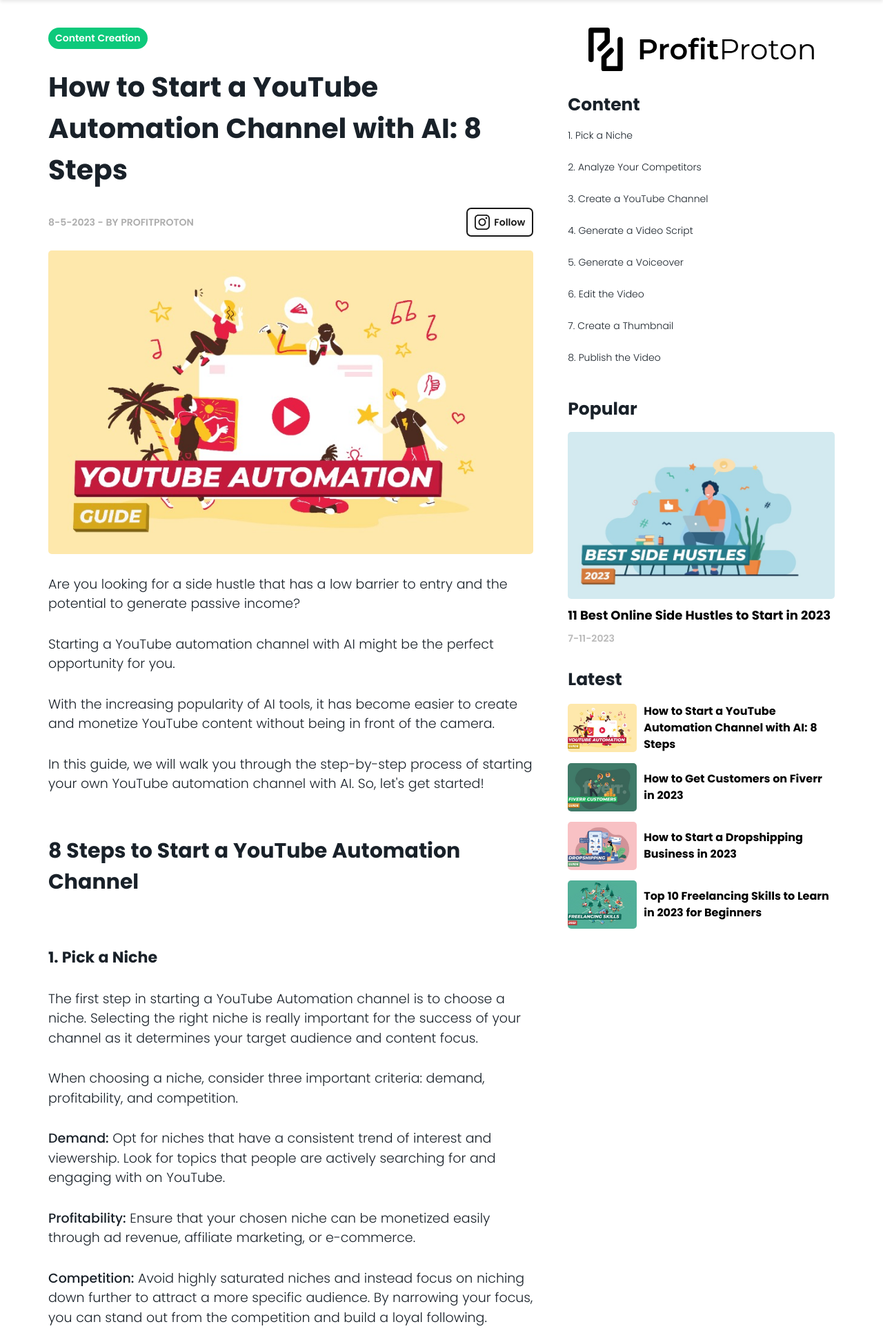
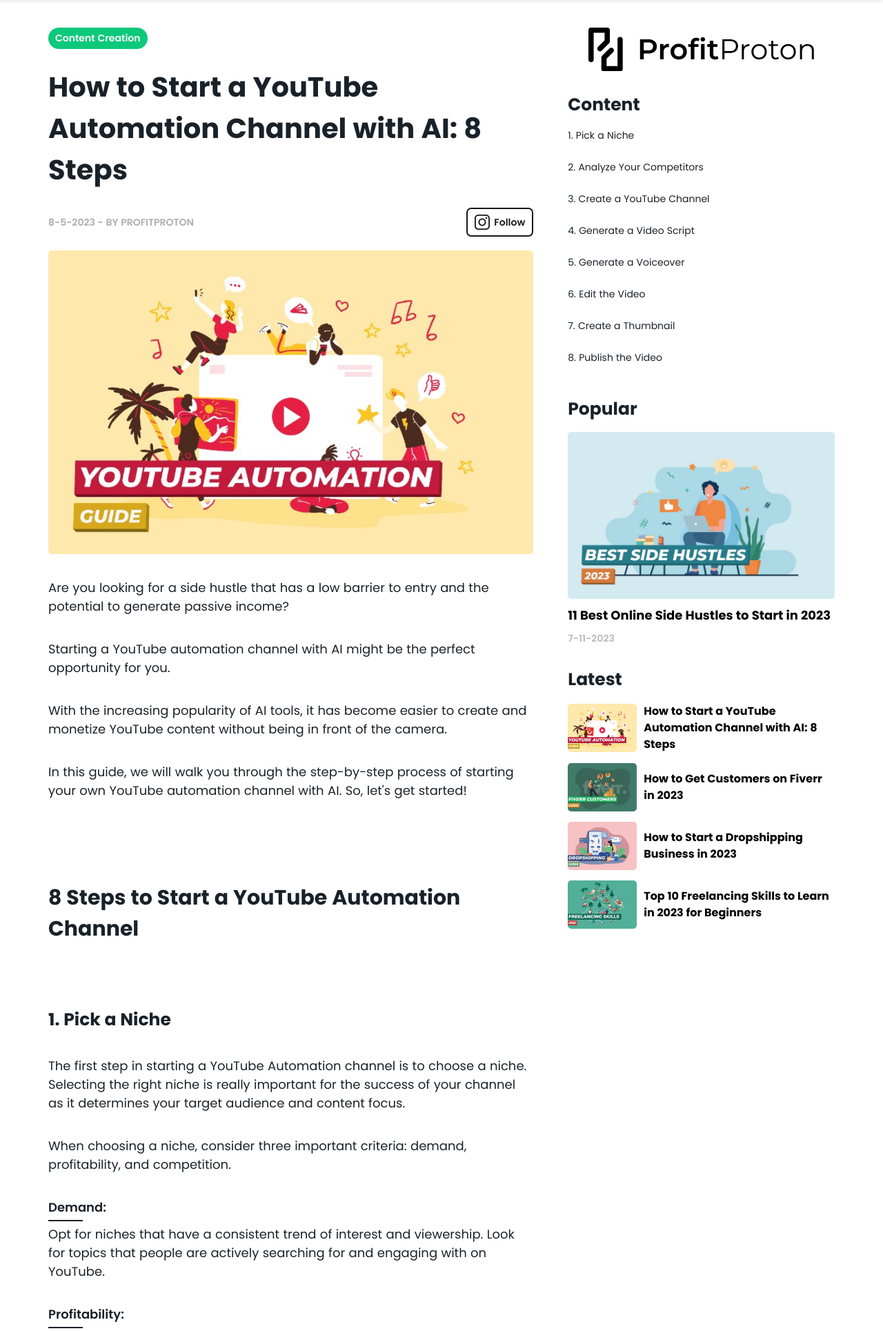
Before and after one commit to PolycatGames/ProfitProton, a PHP site: page /articles/how-to-start-a-youtube-automation-channel-with-ai in a window 1280 px wide. Shown: the part 70-1999 px from the top of the page at 69% size. Run offline with PHP 8.4, Linux system fonts and the light colour scheme; data that the repository does not hold is empty.

Commit message:
Design Update

```diff
--- a/articles/how-to-start-a-youtube-automation-channel-with-ai.php
+++ b/articles/how-to-start-a-youtube-automation-channel-with-ai.php
@@ -38,9 +38,9 @@
                         <h3>1. Pick a Niche</h3>
                         <p>The first step in starting a YouTube Automation channel is to choose a niche. Selecting the right niche is really important for the success of your channel as it determines your target audience and content focus.</p>
                         <p>When choosing a niche, consider three important criteria: demand, profitability, and competition.</p>
-                        <p><strong>Demand:</strong> Opt for niches that have a consistent trend of interest and viewership. Look for topics that people are actively searching for and engaging with on YouTube.</p>
-                        <p><strong>Profitability:</strong> Ensure that your chosen niche can be monetized easily through ad revenue, affiliate marketing, or e-commerce.</p>
-                        <p><strong>Competition:</strong> Avoid highly saturated niches and instead focus on niching down further to attract a more specific audience. By narrowing your focus, you can stand out from the competition and build a loyal following.</p>
+                        <p><strong class="stroke">Demand:</strong> Opt for niches that have a consistent trend of interest and viewership. Look for topics that people are actively searching for and engaging with on YouTube.</p>
+                        <p><strong class="stroke">Profitability:</strong> Ensure that your chosen niche can be monetized easily through ad revenue, affiliate marketing, or e-commerce.</p>
+                        <p><strong class="stroke">Competition:</strong> Avoid highly saturated niches and instead focus on niching down further to attract a more specific audience. By narrowing your focus, you can stand out from the competition and build a loyal following.</p>
                         <h3>2. Analyze Your Competitors</h3>
                         <img src="/uploads/2023/8/socialblade-400x.webp" alt="Socialblade YouTube">
                         <p>Once you have selected your niche, it&apos;s important to analyze your competitors. Study successful YouTube channels within your niche to understand their content strategy, video format, and audience engagement.</p>
@@ -108,7 +108,7 @@
                                 <p><a href="https://www.capcut.com/" rel="nofollow" aria-label="Capcut video editing">Capcut</a></p>
                             </li>
                         </ul>
-                        <p>Source: <a href="https://youtu.be/KsAZpp5gy1c" rel="nofollow" aria-label="AI Video Editing - Top 5 Tools We Recommend!">AI Video Editing - Top 5 Tools We Recommend!</a></p>
+                        <p class="source">Source: <a href="https://youtu.be/KsAZpp5gy1c" rel="nofollow" aria-label="AI Video Editing - Top 5 Tools We Recommend!">AI Video Editing - Top 5 Tools We Recommend!</a></p>
                         <h3>7. Create a Thumbnail</h3>
                         <img src="/uploads/2023/7/midjourney-ai-400x.webp" alt="Midjourney AI">
                         <p>A visually appealing thumbnail is very important for attracting clicks to your YouTube videos.</p>
--- a/data/output.txt
+++ /dev/null
@@ -1 +0,0 @@
-ReloadBrowser
--- a/styles/feed.css
+++ b/styles/feed.css
@@ -365,7 +365,7 @@
 
 /*BLOG ARTICLE*/
 .pc {
-    font-size: 19px;
+    font-size: 18px;
     display: flex;
     gap: 50px;
     padding-top: 40px;
@@ -376,7 +376,7 @@
 }
 
 .pcl p strong{
-    font-weight: 500;
+    font-weight: 600;
 }
 
 .pcl h1 {
@@ -384,16 +384,17 @@
 }
 
 .pcl h2 {
-    margin-top: 60px;
+    margin-top: 120px;
 }
 
 .pcl h3 {
-    margin-top: 70px;
+    margin-top: 90px;
     margin-bottom: 20px;
+    font-size: 25px;
 }
 
 .pcl p {
-    margin: 30px 0;
+    margin: 35px 0;
 }
 
 .pcl li {
@@ -565,26 +566,21 @@
 }
 
 .post-content a, .green-link a{
-
     text-decoration: underline;
     text-underline-offset: 5px ;
-    font-weight: 400;
+    font-weight: 500;
     color: rgb(0, 173, 109);
-    text-decoration-color: rgb(0, 173, 109);
+    text-decoration-color: transparent;
     transition: color .3s, text-decoration-color .3s;
 }
 .post-content a:hover, .green-link a:hover{
-
-    text-decoration: underline;
-    text-underline-offset: 5px;
-    font-weight: 400;
     color: rgb(0, 0, 0);
     text-decoration-color: rgb(0, 0, 0);
 }
 .note{
     border-left: 3px solid var(--main-color);
     padding-left: 20px;
-    background-color: rgb(232, 255, 239);
+
     padding: 10px 5px 10px 20px;
     font-weight: 400;
 }
@@ -601,6 +597,22 @@
     padding: 3px 6px;
     color: white;
     border-radius: 5px;
+}
+.source{
+    font-weight: 500;
+    color: var(--secondary-color);
+    border: 2px solid var(--secondary-color);
+    font-size: 15px;
+    display: inline-block;
+    padding: 5px 10px;
+    border-radius: 5px;
+}
+.stroke{
+    display: block;
+    border-bottom: 2px solid var(--secondary-color);
+    width: 50px;
+    margin-bottom: 5px;
+    padding-bottom: 5px;
 }
 
 /*CATEGORY*/
--- a/styles/main.css
+++ b/styles/main.css
@@ -65,7 +65,7 @@ body {
     padding-top: 70px;
     color: var(--secondary-color);
     font-family: 'Poppins', Arial, Helvetica, sans-serif;
-    font-weight: 300;
+    font-weight: 400;
     line-height: 1.5;
 }
         @font-face {
```
